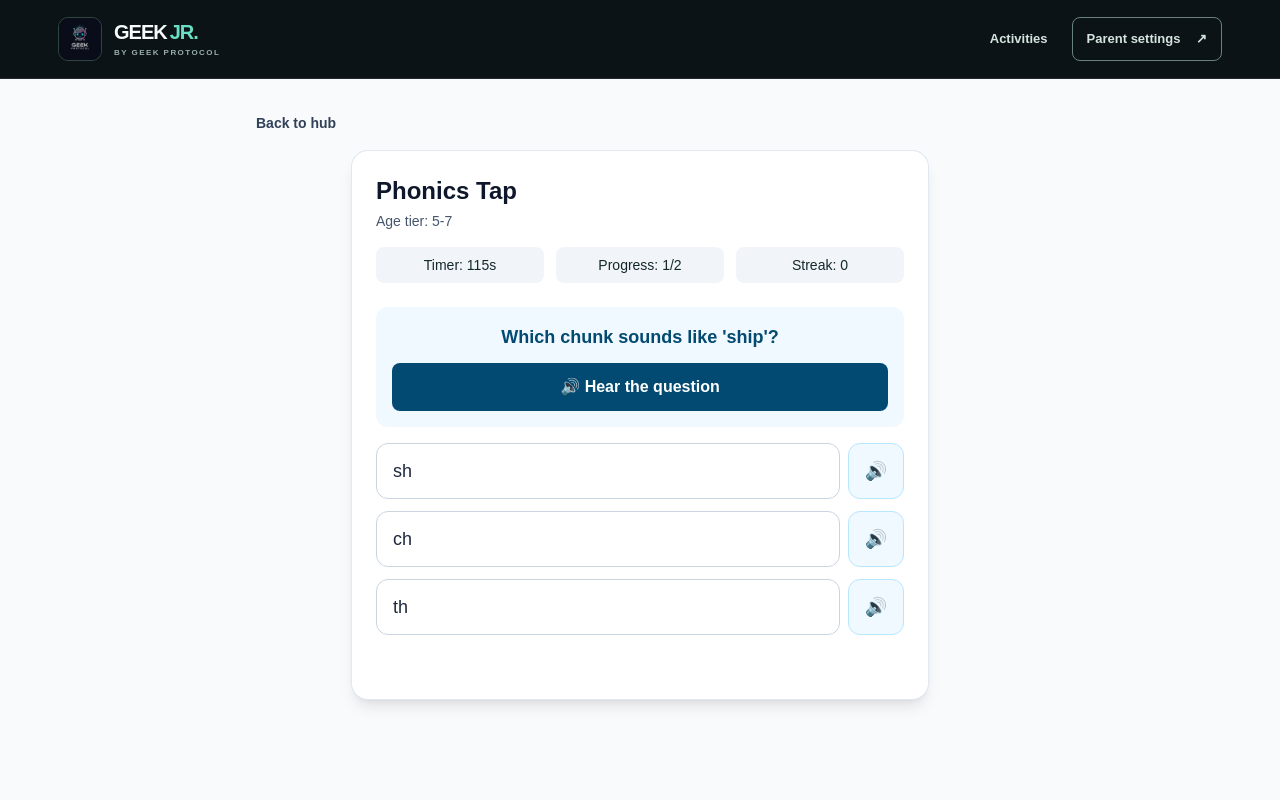
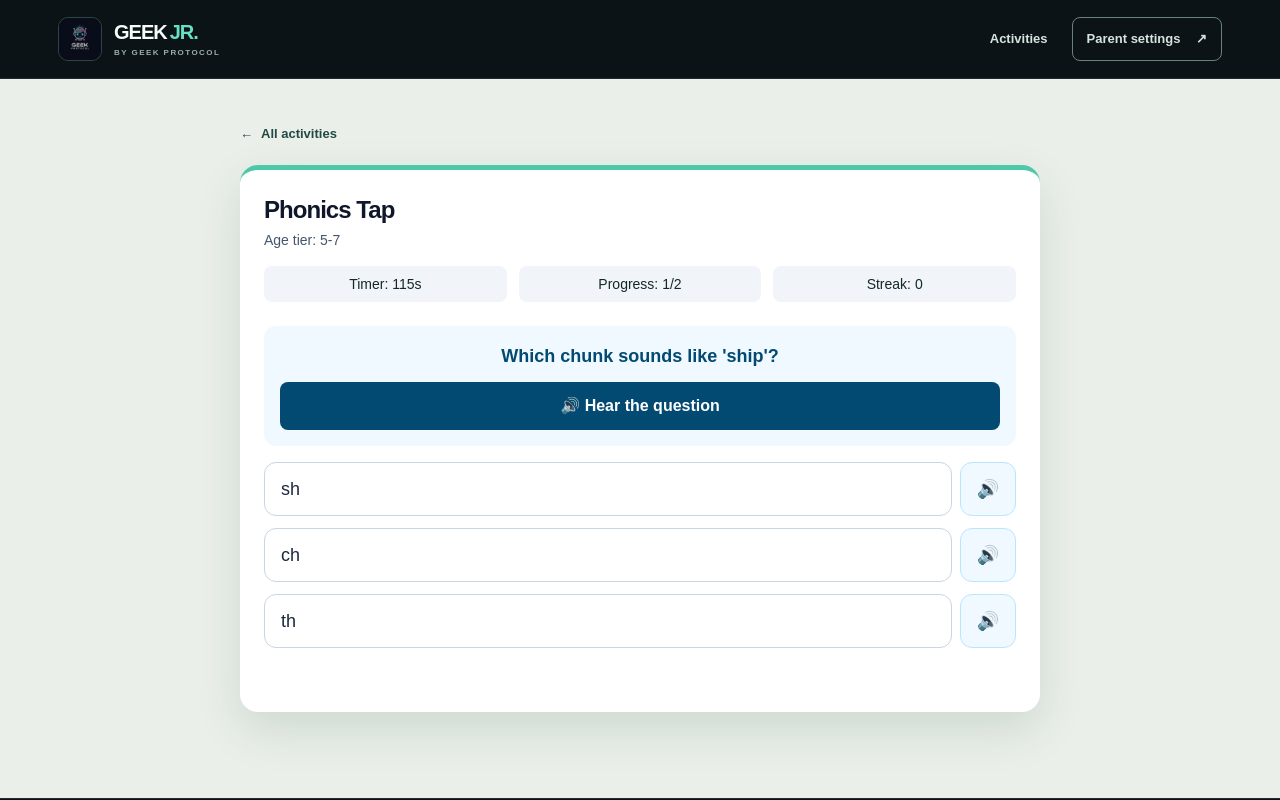
Before and after one commit to GEEKProtocol0110/geek--jr, a Next.js app: page /phonics in a window 1280 px wide. Shown: the top 800 px of the page. Built offline with nearby package versions, Linux system fonts and the light colour scheme.

Commit message:
Align phonics screen with Geek Jr design

```diff
--- a/src/app/phonics/page.tsx
+++ b/src/app/phonics/page.tsx
@@ -3,12 +3,12 @@ import PhonicsGame from "@/modules/phonics/PhonicsGame";
 
 export default function PhonicsPage() {
   return (
-    <main className="min-h-screen bg-slate-50 px-4 py-8">
+    <main id="main-content" className="activity-page">
       <div className="mx-auto max-w-3xl">
-        <Link href="/" className="text-sm font-semibold text-slate-700 hover:text-slate-900">
-          Back to hub
+        <Link href="/#activities" className="back-link">
+          <span aria-hidden="true">←</span> All activities
         </Link>
-        <div className="mt-4">
+        <div className="activity-content">
           <PhonicsGame />
         </div>
       </div>
```
